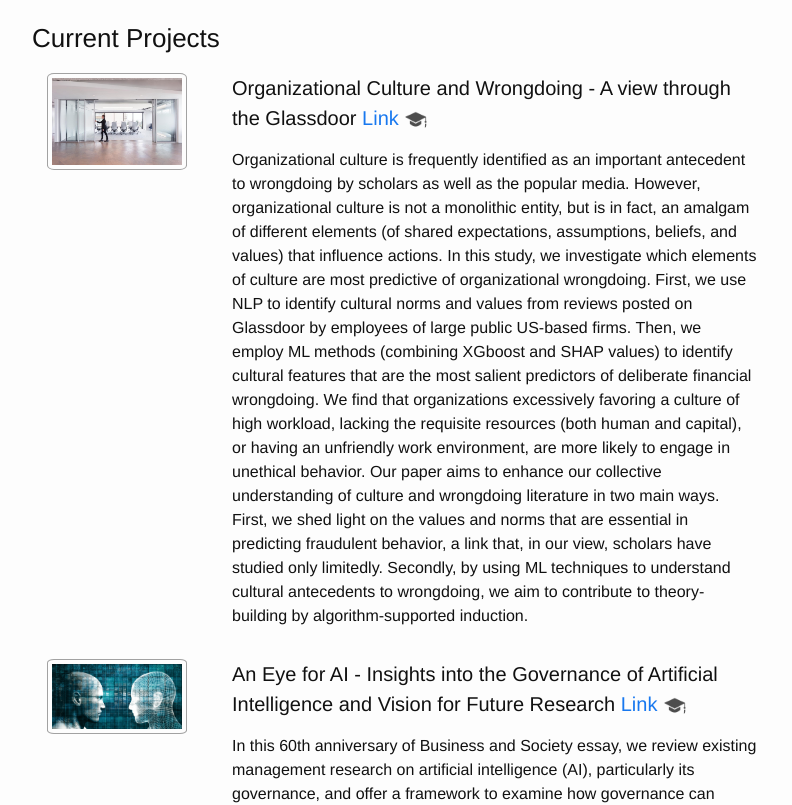
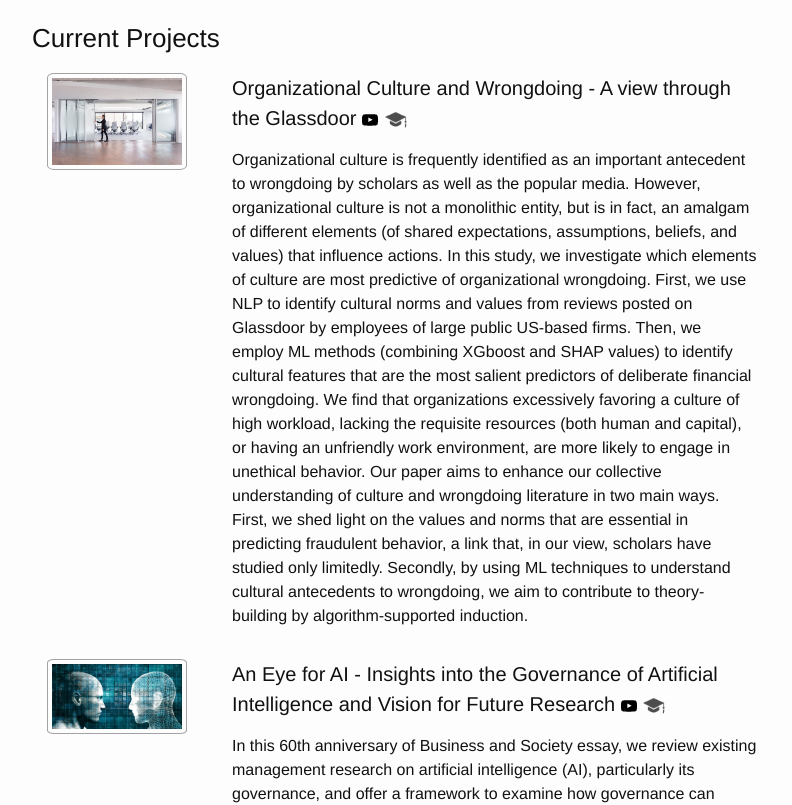
Before and after one commit to deepikachhillar/deepikachhillar.github.io, a Jekyll site: the page built from index.md, in a window 1280 px wide. Shown: the part 395-1200 px from the top of the page, without its empty margins (238-1030 px from the left). Built offline with Jekyll 4.4.1, drawn with Linux system fonts in a browser that asks for light colours.

Commit message:
Update projects.html

```diff
--- a/_includes/projects.html
+++ b/_includes/projects.html
@@ -5,7 +5,7 @@
 	</div>
 	<div class="row-info">
     <h4>
-	    {{ project.name }} <a href="{{ project.link | default: "" }}">Link</a>
+	    {{ project.name }} <a href="{{ project.link | default: "" }}"><span class="icon"><svg><use xlink:href="#icon-youtube"/></svg></span></a>
       {% include /functions/getprojectmembers.html project=project %}
     </h4>
 		<p>
```
